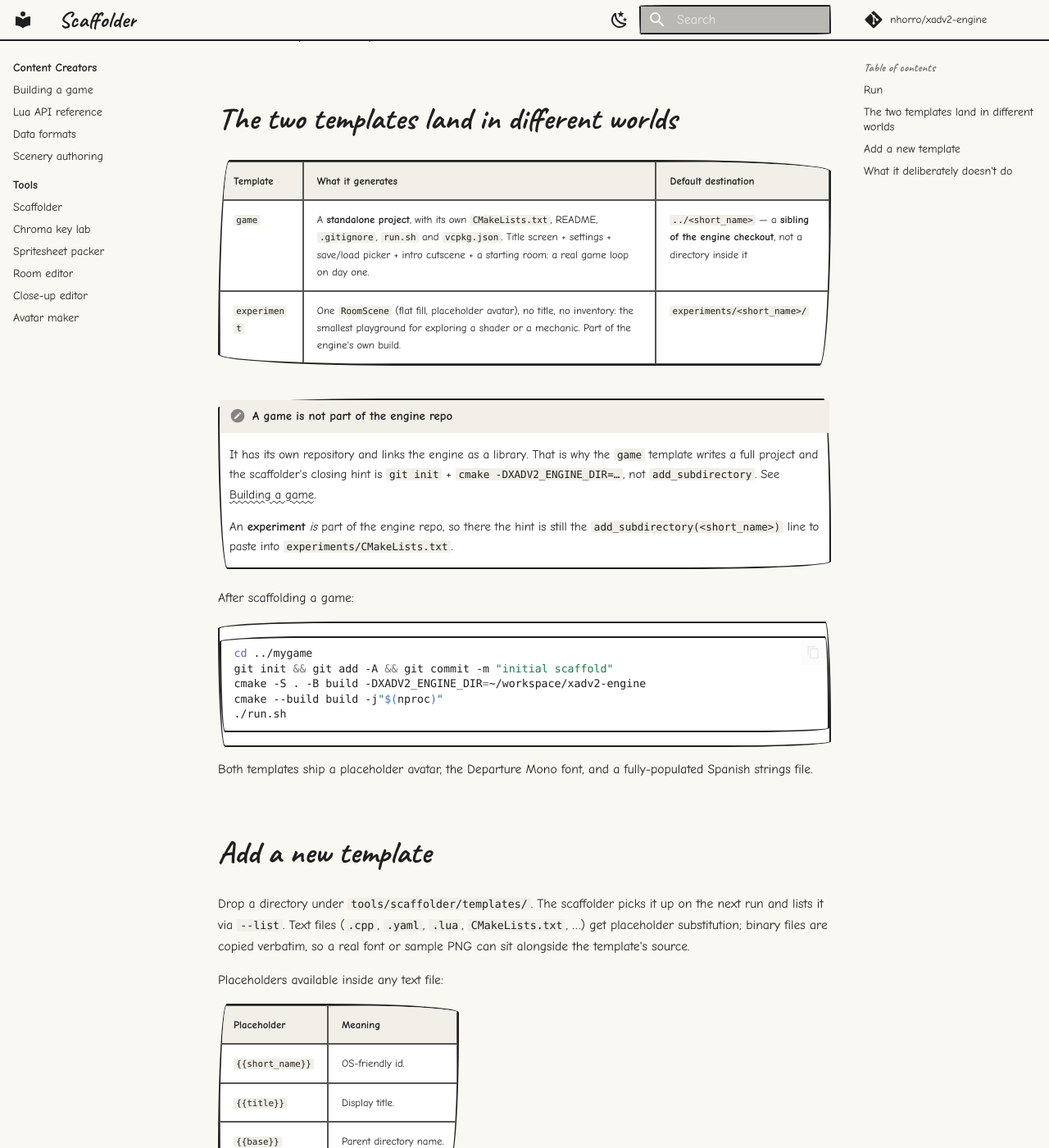
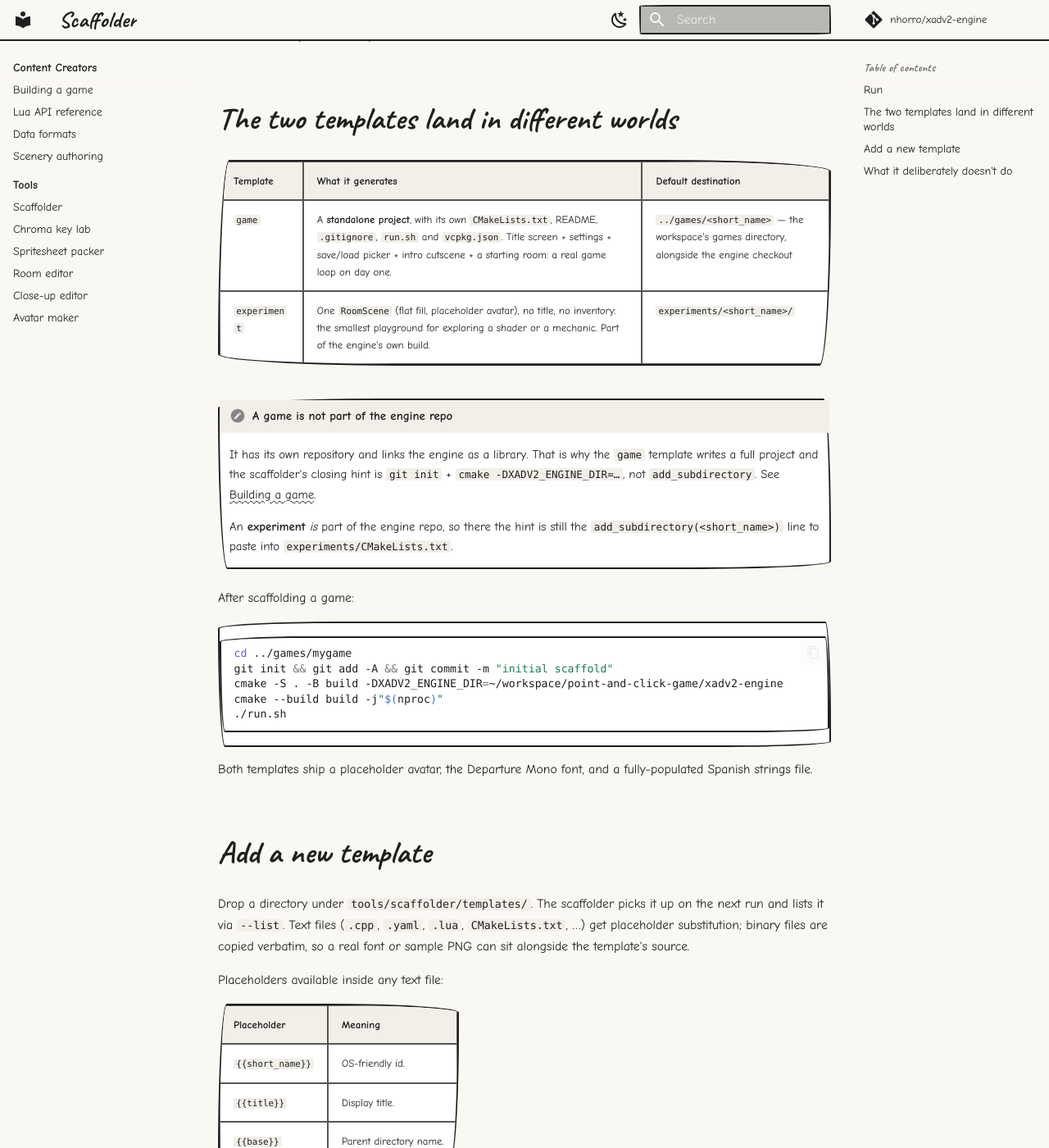
Before and after one commit to nhorro/xadv2-engine, an MkDocs documentation site: the page built from docs/authoring/tools/scaffolder.md, in a window 1280 px wide and 1400 px high, scrolled down 835 px. Shown: the whole window at 82% size. Built offline with MkDocs 1.6.1 and Material for MkDocs 9.7.7, drawn with Linux system fonts in a browser that asks for light colours; comment, search, counter and statistics services are not loaded.

Commit message:
docs(scaffolder): games land in the workspace's games/ directory
The workspace is a container holding the engine checkout and one working copy per
game repository, side by side:

    point-and-click-game/
    ├── xadv2-engine/     this repository
    └── games/<game>/     each its own git repo; games/ itself is not one

So a scaffolded game now defaults to ../games/<short_name> rather than ../<short_name>,
and its build points back at the engine with -DXADV2_ENGINE_DIR=../../xadv2-engine.
Nothing enforces the layout — --output and absolute paths still work — but the
docs, the template and the scaffolder's closing hint all assume it now.

Verified: scaffolded a game, it landed in ../games/, built against the engine via
the relative path, and ran.

Co-Authored-By: Claude Opus 4.8 (1M context) <noreply@anthropic.com>

````diff
--- a/docs/authoring/tools/scaffolder.md
+++ b/docs/authoring/tools/scaffolder.md
@@ -30,7 +30,7 @@ Three questions:
 
 | Template | What it generates | Default destination |
 |---|---|---|
-| `game` | A **standalone project**, with its own `CMakeLists.txt`, README, `.gitignore`, `run.sh` and `vcpkg.json`. Title screen + settings + save/load picker + intro cutscene + a starting room: a real game loop on day one. | `../<short_name>` — a **sibling of the engine checkout**, not a directory inside it |
+| `game` | A **standalone project**, with its own `CMakeLists.txt`, README, `.gitignore`, `run.sh` and `vcpkg.json`. Title screen + settings + save/load picker + intro cutscene + a starting room: a real game loop on day one. | `../games/<short_name>` — the workspace's games directory, alongside the engine checkout |
 | `experiment` | One `RoomScene` (flat fill, placeholder avatar), no title, no inventory: the smallest playground for exploring a shader or a mechanic. Part of the engine's own build. | `experiments/<short_name>/` |
 
 !!! important "A game is not part of the engine repo"
@@ -45,9 +45,9 @@ Three questions:
 After scaffolding a game:
 
 ```bash
-cd ../mygame
+cd ../games/mygame
 git init && git add -A && git commit -m "initial scaffold"
-cmake -S . -B build -DXADV2_ENGINE_DIR=~/workspace/xadv2-engine
+cmake -S . -B build -DXADV2_ENGINE_DIR=~/workspace/point-and-click-game/xadv2-engine
 cmake --build build -j"$(nproc)"
 ./run.sh
 ```
````
Also changed, not shown: CLAUDE.md (+14 -0 lines), README.md (+3 -3 lines), tools/scaffolder/templates/game/README.md (+4 -4 lines), 3 other files.
